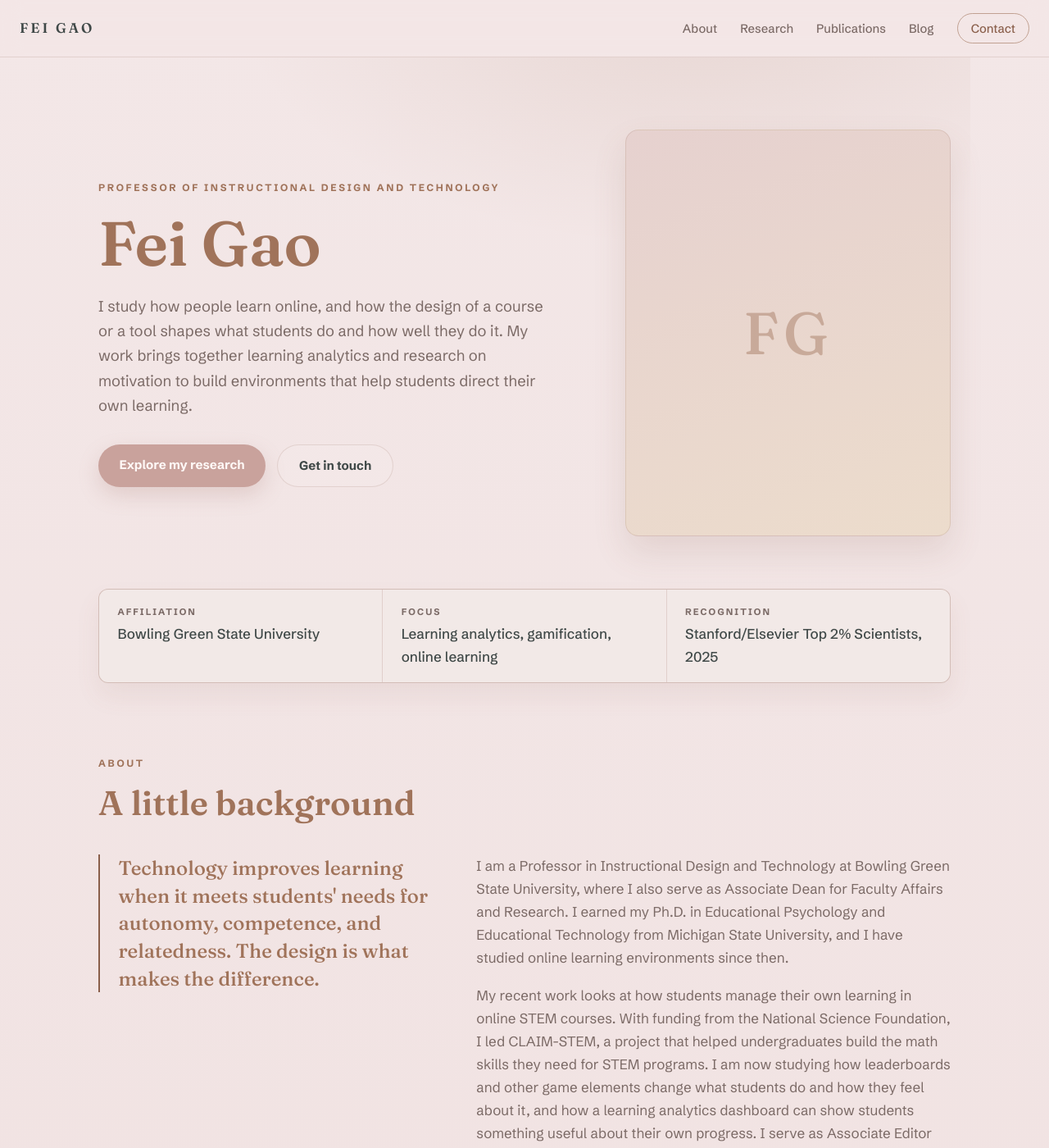
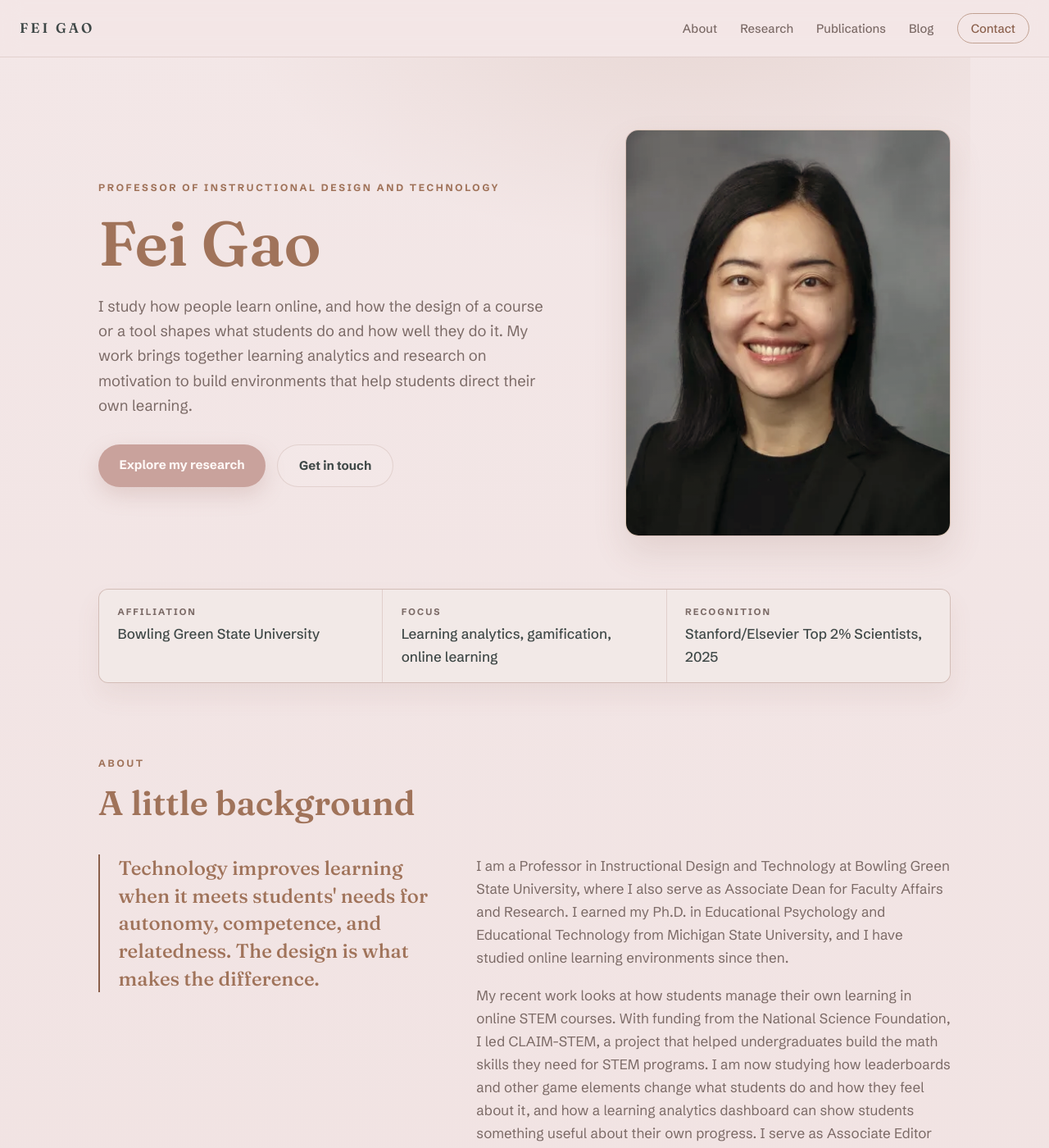
Before and after one commit to gaofei9/gaofei9.github.io, a Jekyll site: the page built from index.html, in a window 1280 px wide and 1400 px high. Shown: the whole window at 82% size. Built offline with Jekyll 4.4.1, drawn with Linux system fonts in a browser that asks for light colours.

Commit message:
Add portrait photo, optimized and warm-graded to match the palette
Crop the headshot to the frame's 4:5 ratio, serve WebP with JPEG
fallback at 1x and 2x (646KB source down to 21KB WebP). A light sepia
and soft-light overlay settle the cool studio backdrop into the blush
palette; tune with --portrait-warmth.

Co-Authored-By: Claude Fable 5 <noreply@anthropic.com>

```diff
--- a/index.html
+++ b/index.html
@@ -43,10 +43,16 @@
           <a class="btn btn-ghost" href="#contact">Get in touch</a>
         </div>
       </div>
-      <div class="portrait" aria-hidden="true">
-        <!-- Replace this block with your photo:
-             <img src="images/portrait.jpg" alt="Portrait of Fei Gao"> -->
-        <span class="portrait-initials">FG</span>
+      <div class="portrait">
+        <picture>
+          <source type="image/webp"
+                  srcset="images/portrait.webp 1x, images/portrait@2x.webp 2x">
+          <img src="images/portrait.jpg"
+               srcset="images/portrait.jpg 1x, images/portrait@2x.jpg 2x"
+               width="384" height="480"
+               alt="Fei Gao"
+               fetchpriority="high" decoding="async">
+        </picture>
       </div>
     </div>
     <div class="cred-strip">
--- a/style.css
+++ b/style.css
@@ -162,6 +162,7 @@ a:focus-visible { outline: 2px solid var(--bronze); outline-offset: 3px; border-
 .btn-ghost:hover { border-color: var(--bronze-deep); color: var(--bronze-deep); }
 
 .portrait {
+  position: relative;
   aspect-ratio: 4 / 5;
   border-radius: 1rem;
   background:
@@ -173,7 +174,26 @@ a:focus-visible { outline: 2px solid var(--bronze); outline-offset: 3px; border-
   justify-content: center;
   overflow: hidden;
 }
-.portrait img { width: 100%; height: 100%; object-fit: cover; }
+.portrait picture { display: block; width: 100%; height: 100%; }
+
+/* The headshot has a cool grey studio backdrop. A light warm grade settles it
+   into the blush palette without recoloring the face. Turn --portrait-warmth
+   down toward 0 for the untouched photo, or up for a stronger match. */
+.portrait img {
+  width: 100%;
+  height: 100%;
+  object-fit: cover;
+  filter: sepia(var(--portrait-warmth, 0.24)) saturate(1.08);
+}
+
+.portrait::after {
+  content: "";
+  position: absolute;
+  inset: 0;
+  background: linear-gradient(165deg, rgba(201, 162, 156, 0.5), rgba(160, 115, 90, 0.25));
+  mix-blend-mode: soft-light;
+  pointer-events: none;
+}
 .portrait-initials {
   font-family: Fraunces, Georgia, serif;
   font-size: 4.5rem;
```
Also changed, not shown: images/portrait.jpg (added), images/portrait.webp (added), images/portrait@2x.jpg (added), images/portrait@2x.webp (added), 1 other file.
